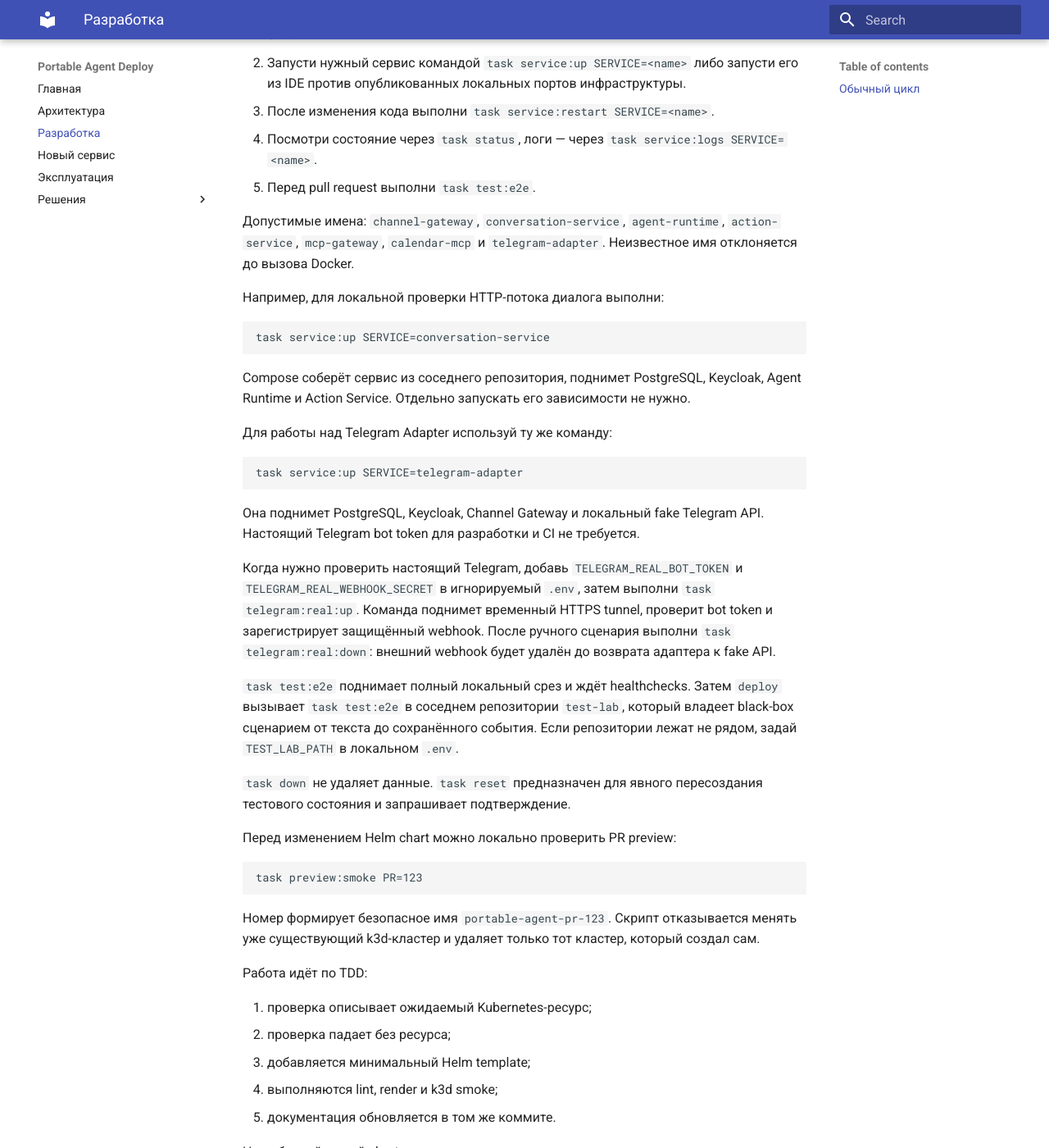
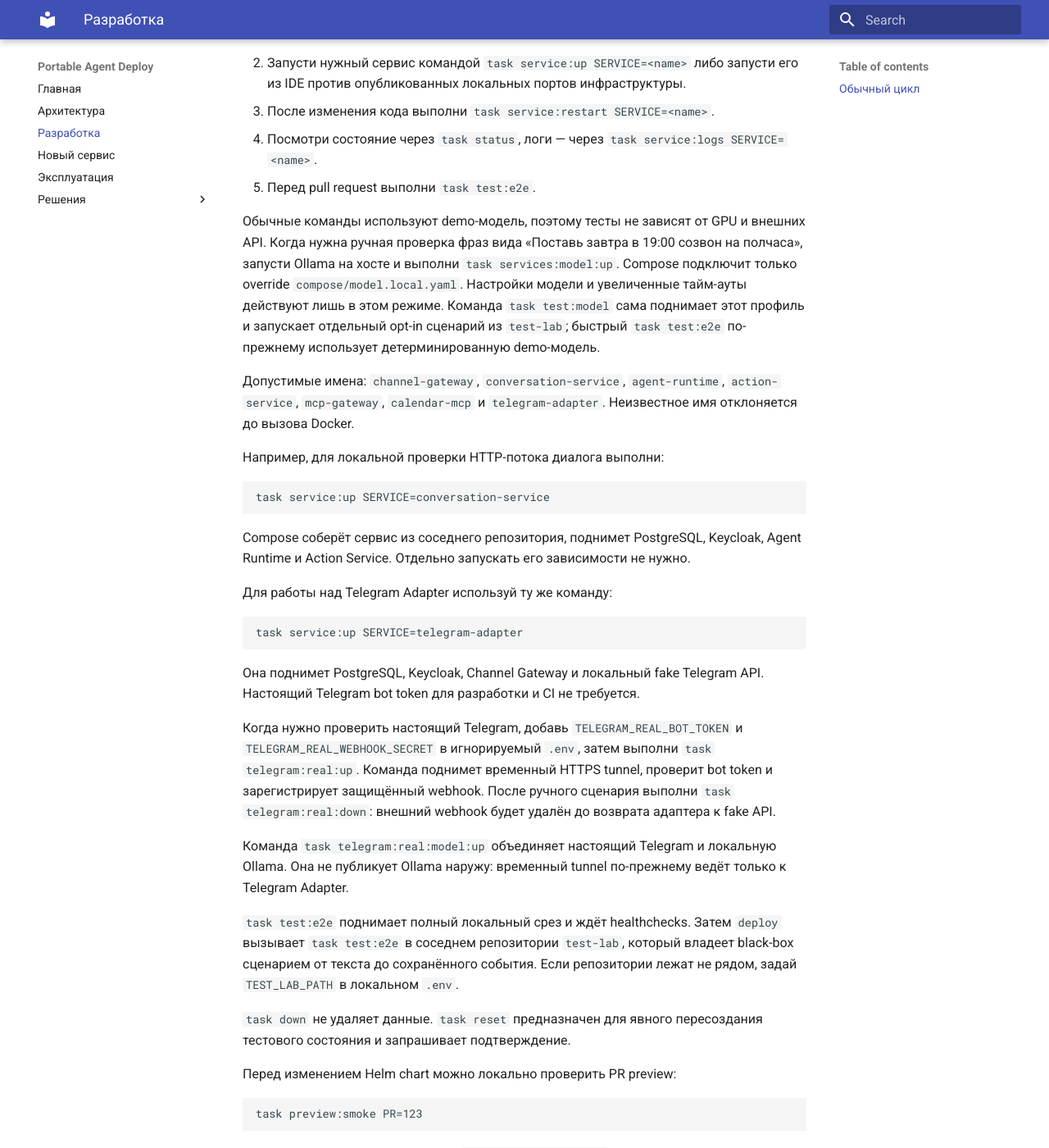
Before and after one commit to portable-agent/deploy, an MkDocs documentation site: the page built from docs/development.md, in a window 1280 px wide and 1400 px high, scrolled down 386 px. Shown: the whole window at 82% size. Built offline with MkDocs 1.6.1 and Material for MkDocs 9.7.7, drawn with Linux system fonts in a browser that asks for light colours.

Commit message:
feat: add local AI model profile (#17)

```diff
--- a/docs/development.md
+++ b/docs/development.md
@@ -14,6 +14,13 @@ Taskfile — единая точка входа. Внутренние PowerShell
 3. После изменения кода выполни `task service:restart SERVICE=<name>`.
 4. Посмотри состояние через `task status`, логи — через `task service:logs SERVICE=<name>`.
 5. Перед pull request выполни `task test:e2e`.
+
+Обычные команды используют demo-модель, поэтому тесты не зависят от GPU и внешних API. Когда нужна
+ручная проверка фраз вида «Поставь завтра в 19:00 созвон на полчаса», запусти Ollama на хосте и
+выполни `task services:model:up`. Compose подключит только override `compose/model.local.yaml`.
+Настройки модели и увеличенные тайм-ауты действуют лишь в этом режиме.
+Команда `task test:model` сама поднимает этот профиль и запускает отдельный opt-in сценарий из
+`test-lab`; быстрый `task test:e2e` по-прежнему использует детерминированную demo-модель.
 
 Допустимые имена: `channel-gateway`, `conversation-service`, `agent-runtime`, `action-service`,
 `mcp-gateway`, `calendar-mcp` и `telegram-adapter`. Неизвестное имя отклоняется до вызова Docker.
@@ -42,6 +49,9 @@ bot token для разработки и CI не требуется.
 После ручного сценария выполни `task telegram:real:down`: внешний webhook будет удалён до возврата
 адаптера к fake API.
 
+Команда `task telegram:real:model:up` объединяет настоящий Telegram и локальную Ollama. Она не
+публикует Ollama наружу: временный tunnel по-прежнему ведёт только к Telegram Adapter.
+
 `task test:e2e` поднимает полный локальный срез и ждёт healthchecks. Затем `deploy` вызывает
 `task test:e2e` в соседнем репозитории `test-lab`, который владеет black-box сценарием от текста до
 сохранённого события. Если репозитории лежат не рядом, задай `TEST_LAB_PATH` в локальном `.env`.
```
Also changed, not shown: README.md (+26 -0 lines), Taskfile.yml (+16 -0 lines), 7 other files.
